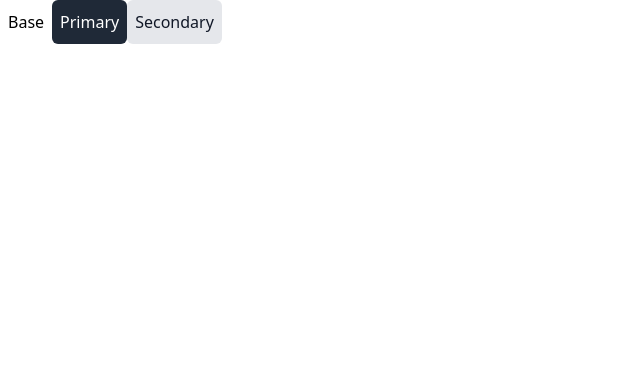
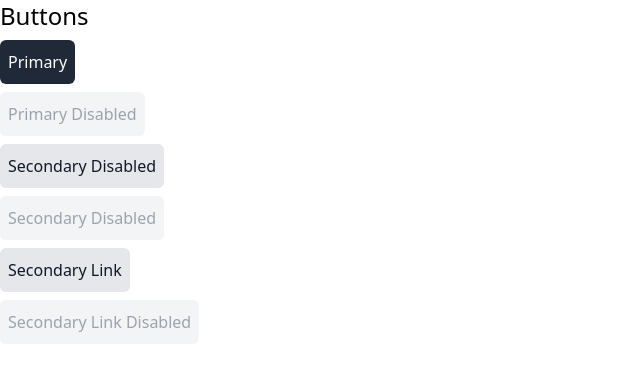
Before and after one commit to K-shigehito/mugi-ui, a Vue app: page / in a window 1280 px wide. Shown: the top 370 px of the page, without its empty margins (0-640 px from the left). Built offline with nearby package versions, Linux system fonts and the light colour scheme.

Commit message:
buttonコンポーネント完成

```diff
--- a/src/App.vue
+++ b/src/App.vue
@@ -1,21 +1,15 @@
 <template>
-  <BaseButton>Base</BaseButton>
-  <PrimaryButton>Primary</PrimaryButton>
-  <SecondaryButton>Secondary</SecondaryButton>
+  <ButtonSample />
 </template>
 
 <script lang="ts">
 import { defineComponent } from 'vue';
-import BaseButton from './components/buttons/BaseButton.vue';
-import PrimaryButton from './components/buttons/PrimaryButton.vue';
-import SecondaryButton from './components/buttons/SecondaryButton.vue';
+import ButtonSample from './components/buttons/ButtonSample.vue';
 
 export default defineComponent({
   name: 'App',
   components: {
-    BaseButton,
-    PrimaryButton,
-    SecondaryButton,
+    ButtonSample,
   },
 });
 </script>
--- a/src/components/buttons/BaseButton.vue
+++ b/src/components/buttons/BaseButton.vue
@@ -1,11 +1,12 @@
 <template>
-  <button class="px-2 rounded-md h-11 @click=" handleClick>
+  <button class="px-2 rounded-md h-11" @click="handleClick">
     <slot />
   </button>
 </template>
 
 <script lang="ts">
 import { defineComponent } from 'vue';
+
 export default defineComponent({
   name: 'BaseButton',
   emits: {
--- /dev/null
+++ b/src/components/buttons/ButtonSample.vue
@@ -0,0 +1,56 @@
+<template>
+  <div>
+    <p class="mb-2 text-2xl">Buttons</p>
+    <div class="mb-2">
+      <PrimaryButton @click="handleClick">Primary</PrimaryButton>
+    </div>
+    <div class="mb-2">
+      <PrimaryButton :disabled="true" @click="handleClick">Primary Disabled</PrimaryButton>
+    </div>
+    <div class="mb-2">
+      <SecondaryButton @click="handleClick">Secondary Disabled</SecondaryButton>
+    </div>
+    <div class="mb-2">
+      <SecondaryButton :disabled="true" @click="handleClick">Secondary Disabled</SecondaryButton>
+    </div>
+    <div class="mb-2">
+      <SecondaryButton href="http://example.com" target="_blank" rel="noopener" @click="handleClick"
+        >Secondary Link</SecondaryButton
+      >
+    </div>
+    <div class="mb-2">
+      <SecondaryButton
+        :disabled="true"
+        href="http://example.com"
+        target="_blank"
+        rer="noopener"
+        @click="handleClick"
+        >Secondary Link Disabled</SecondaryButton
+      >
+    </div>
+  </div>
+</template>
+
+<script lang="ts">
+import { defineComponent } from 'vue';
+import PrimaryButton from './PrimaryButton.vue';
+import SecondaryButton from './SecondaryButton.vue';
+
+export default defineComponent({
+  name: 'ButtonSample',
+  components: {
+    PrimaryButton,
+    SecondaryButton,
+  },
+  emits: ['click'],
+  setup() {
+    const handleClick = () => {
+      alert('clicked');
+    };
+
+    return {
+      handleClick,
+    };
+  },
+});
+</script>
--- a/src/components/buttons/SecondaryButton.vue
+++ b/src/components/buttons/SecondaryButton.vue
@@ -1,5 +1,12 @@
 <template>
-  <BaseButton :disabled="disabled" :class="buttonClass" @click="handleClick">
+  <a
+    v-if="$attrs.href"
+    :disabled="disabled"
+    class="inline-flex items-center justify-center px-2 no-underline rounded-md h-11"
+    :class="linkButtonClass"
+    ><slot />
+  </a>
+  <BaseButton v-else :disabled="disabled" :class="buttonClass" @click="handleClick">
     <slot />
   </BaseButton>
 </template>
@@ -18,6 +25,10 @@ export default defineComponent({
       type: Boolean,
       default: false,
     },
+    link: {
+      type: Boolean,
+      defalut: false,
+    },
   },
   emits: {
     click: null,
@@ -29,10 +40,14 @@ export default defineComponent({
     const buttonClass = computed(() =>
       props.disabled ? 'text-gray-400 bg-gray-100' : 'text-gray-900 bg-gray-200'
     );
+    const linkButtonClass = computed(() =>
+      props.disabled ? 'text-gray-400 bg-gray-100' : 'text-gray-900 bg-gray-200'
+    );
 
     return {
       handleClick,
       buttonClass,
+      linkButtonClass,
     };
   },
 });
```
